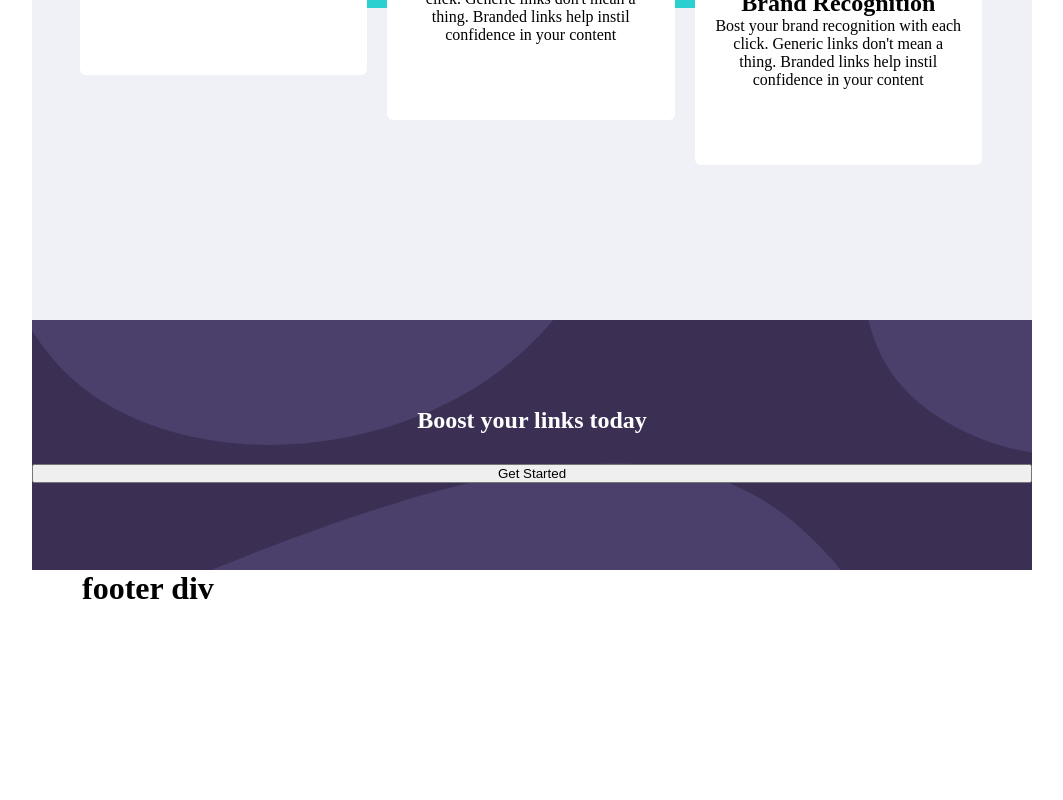
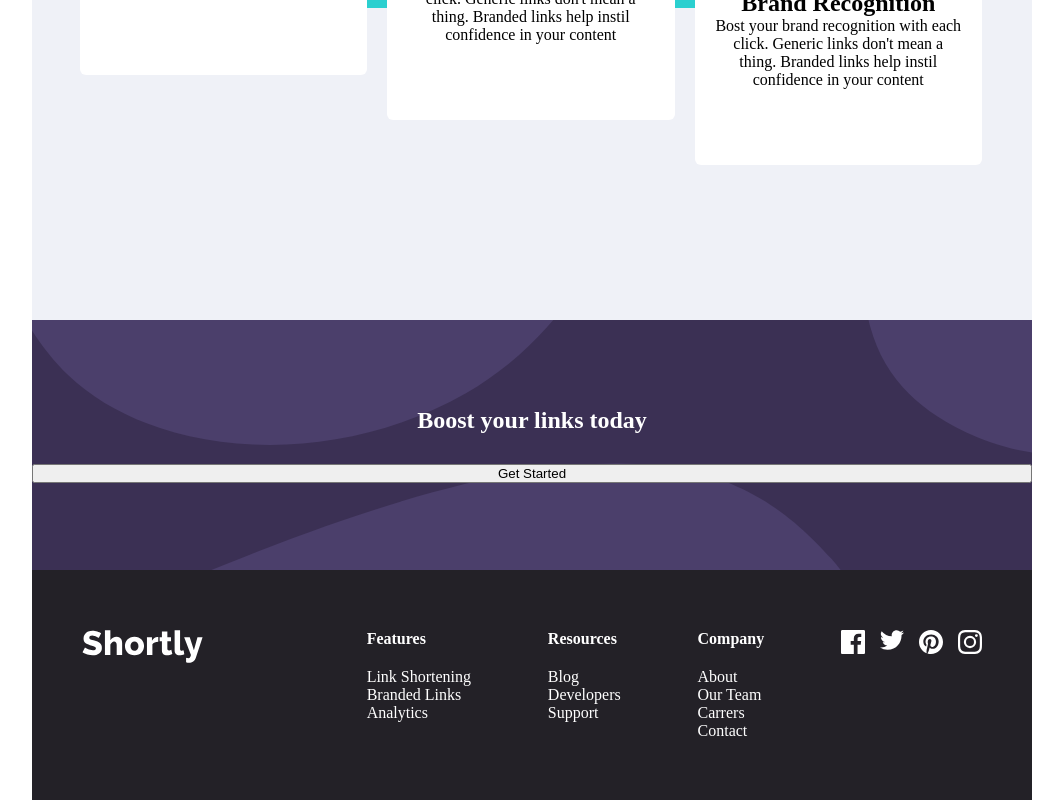
Before and after one commit to giandefaria/url-shortening-api-master, a React (Create React App) app: page / in a window 1280 px wide. Shown: the part 1197-1997 px from the top of the page, without its empty margins (108-1171 px from the left). Before the commit the page ends 1804 px from the top, so only its background shows below. Built offline with nearby package versions, Linux system fonts and the light colour scheme.

Commit message:
montei a base do rodapé. Falta estilizar alguns detalhes

```diff
--- a/src/Footer.js
+++ b/src/Footer.js
@@ -1,11 +1,60 @@
+import "./styles/Footer.css"
+import logo from './images/logo.svg'
+import facebook from "./images/icon-facebook.svg"
+import twitter from "./images/icon-twitter.svg"
+import pinterest from "./images/icon-pinterest.svg"
+import instagram from "./images/icon-instagram.svg"
+
 
 function footer() {
 
     return (
     <footer>
-      <h1>
-        footer div
-      </h1>
+      <section className="container--footer">
+        <div className="footer--logo">
+          <img src={logo} alt="logo"/>
+
+        </div>
+
+        <div className="container--footer--links">
+          <div id="features" className="flex">
+            <h2>Features</h2>
+            <ul>
+              <li><a href="#">Link Shortening</a></li>
+              <li><a href="#">Branded Links</a></li>
+              <li><a href="#">Analytics</a></li>
+            </ul>
+          </div>
+
+          <div id="resources" className="flex">
+            <h2>Resources</h2>
+            <ul>
+              <li><a href="#">Blog</a></li>
+              <li><a href="#">Developers</a></li>
+              <li><a href="#">Support</a></li>
+            </ul>
+          </div>
+
+          <div id="company" className="flex">
+            <h2>Company</h2>
+            <ul>
+              <li><a href="#">About</a></li>
+              <li><a href="#">Our Team</a></li>
+              <li><a href="#">Carrers</a></li>
+              <li><a href="#">Contact</a></li>
+            </ul>
+          </div>
+
+          <div className="social--logos">
+            <img src={facebook} alt="facebook" />
+            <img src={twitter} alt="twitter" />
+            <img src={pinterest} alt="pinterest" />
+            <img src={instagram} alt="instagram" />
+
+          </div>
+        </div>
+
+      </section>
     </footer>
   );
 }
--- a/src/index.css
+++ b/src/index.css
@@ -8,7 +8,7 @@ html {
   margin: 0 auto;
 }
 
-header, footer {
+header {
   padding-left: 5%;
 }
 
--- a/src/styles/Footer.css
+++ b/src/styles/Footer.css
@@ -0,0 +1,46 @@
+.container--footer {
+        background: hsl(260, 8%, 14%);
+        padding: 6% 5%;
+        color: white;
+        display: flex;
+        justify-content: space-between;
+
+
+}
+
+.container--footer li {
+    list-style: none;
+}
+
+.container--footer li a {
+    text-decoration: none;
+    color: white;
+
+}
+
+.footer--logo img {
+    filter: brightness(10);
+}
+
+.container--footer--links {
+    display: flex;
+    gap: 6vw;
+
+}
+
+.container--footer--links h2, p {
+    font-size: 16px;
+}
+
+.social--logos {
+    display: flex;
+    gap: 15px;
+    flex-direction: row;
+    align-items: flex-start;
+}
+
+.flex {
+    display: flex;
+    flex-direction: column;
+    gap: 20px;
+}
```
Also changed, not shown: 1 other file (tests, documents, lock files or other folders).
